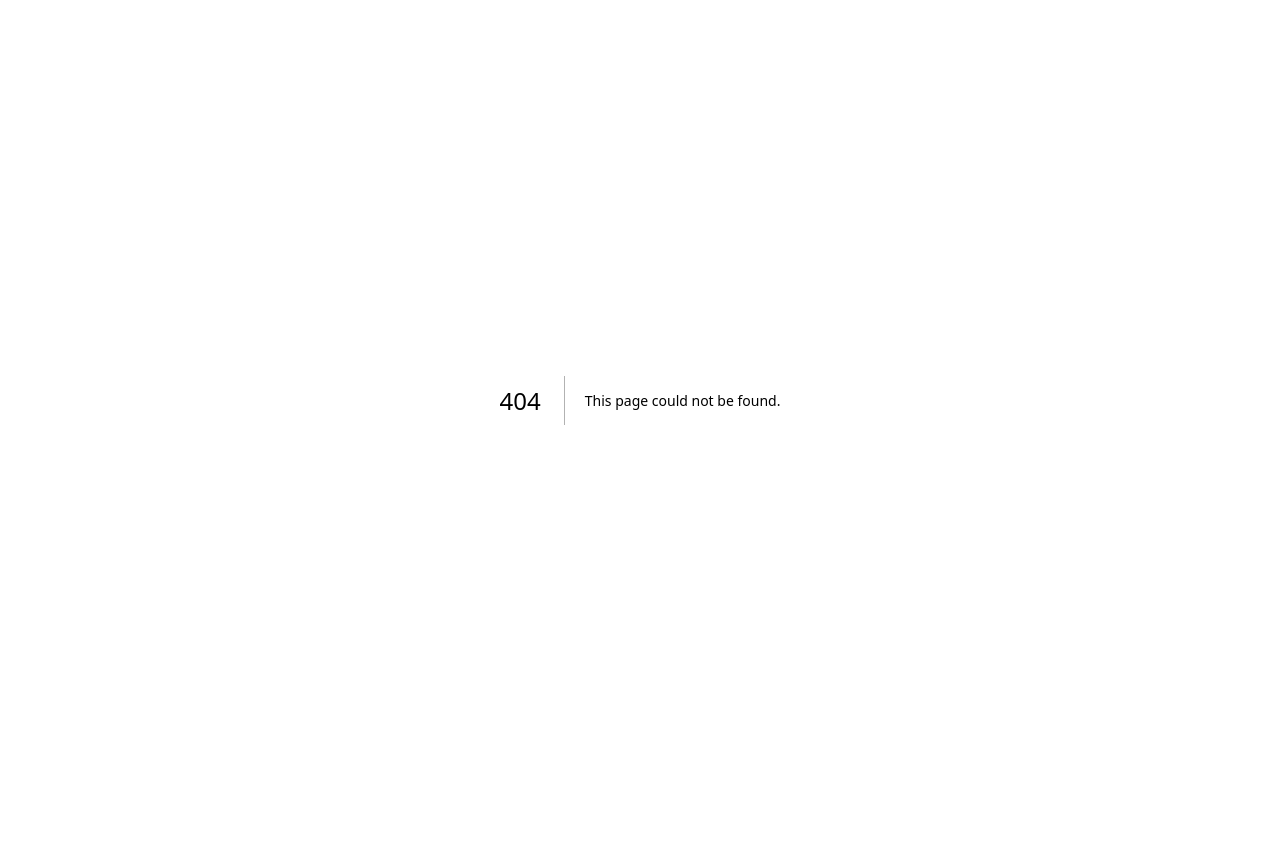
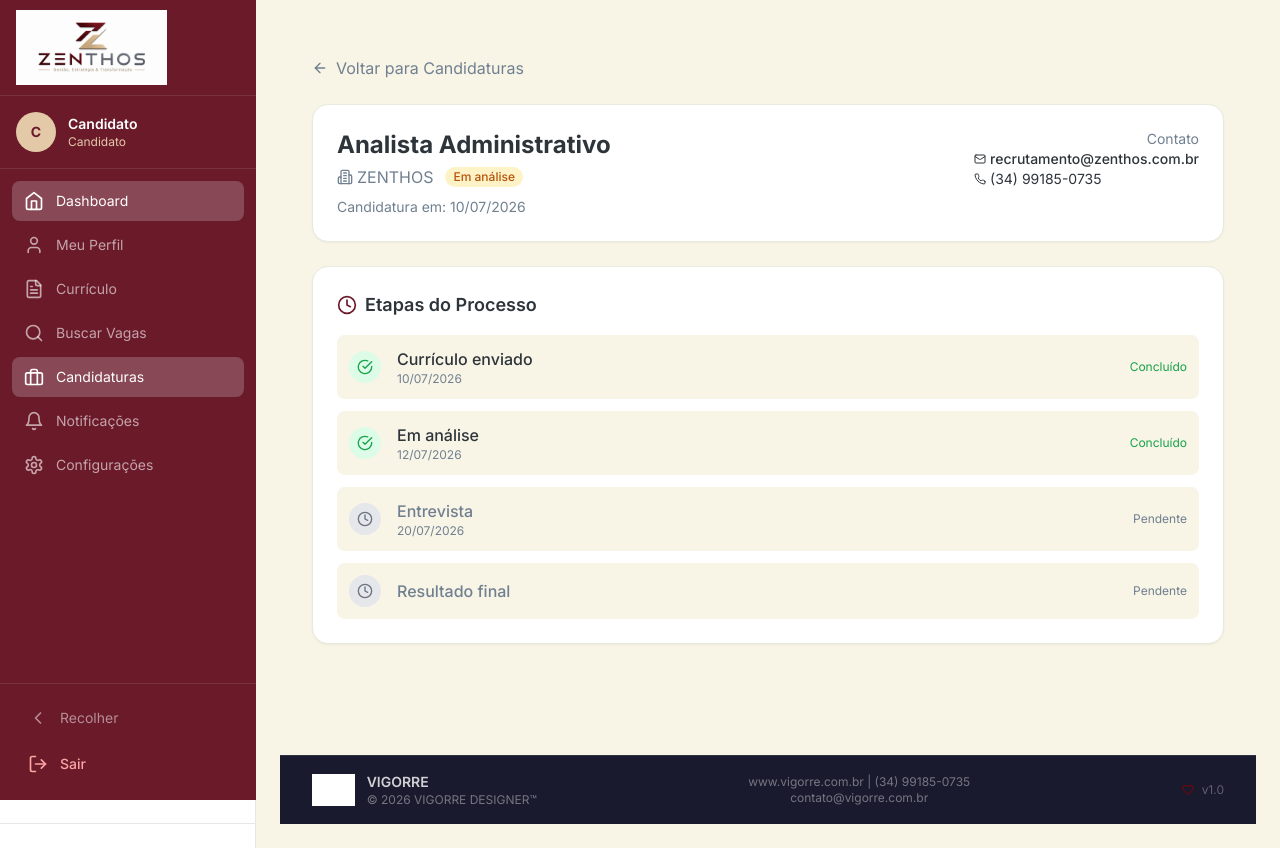
Before and after one commit to trivoroficial/consult_recruit, a Next.js app: page /candidato/candidaturas/1 in a window 1280 px wide. Before the commit this address had no page. Before the commit the page ends 800 px from the top, so only its background shows below. Built offline with nearby package versions, Linux system fonts and the light colour scheme; grey boxes are pictures that could not be loaded.

Commit message:
Add candidatura details page component

```diff
--- /dev/null
+++ b/src/app/(dashboard)/candidato/candidaturas/[id]/page.tsx
@@ -0,0 +1,154 @@
+'use client'
+
+import { useState, useEffect } from 'react'
+import { useParams, useRouter } from 'next/navigation'
+import { DashboardFooter } from '@/components/dashboard/DashboardFooter'
+import { ArrowLeft, Briefcase, Building2, Calendar, CheckCircle, Clock, XCircle, FileText, User, Mail, Phone } from 'lucide-react'
+
+export default function DetalhesCandidatura() {
+  const router = useRouter()
+  const params = useParams()
+  const id = params.id as string
+
+  const [candidatura, setCandidatura] = useState<any>(null)
+  const [loading, setLoading] = useState(true)
+
+  useEffect(() => {
+    setTimeout(() => {
+      setCandidatura({
+        id: parseInt(id),
+        vaga: 'Analista Administrativo',
+        empresa: 'ZENTHOS',
+        status: 'Em análise',
+        data: '10/07/2026',
+        descricao: 'Processo seletivo para Analista Administrativo',
+        etapas: [
+          { nome: 'Currículo enviado', data: '10/07/2026', concluido: true },
+          { nome: 'Em análise', data: '12/07/2026', concluido: true },
+          { nome: 'Entrevista', data: '20/07/2026', concluido: false },
+          { nome: 'Resultado final', data: '', concluido: false }
+        ],
+        contato: 'recrutamento@zenthos.com.br',
+        telefone: '(34) 99185-0735'
+      })
+      setLoading(false)
+    }, 1000)
+  }, [id])
+
+  if (loading) {
+    return (
+      <div className="min-h-screen bg-[#F8F4E6] flex flex-col">
+        <div className="flex-1 p-8 flex items-center justify-center">
+          <div className="text-center">
+            <Briefcase className="h-12 w-12 text-[#6B1A2A] animate-pulse mx-auto mb-4" />
+            <p className="text-[#708090]">Carregando...</p>
+          </div>
+        </div>
+        <DashboardFooter />
+      </div>
+    )
+  }
+
+  if (!candidatura) {
+    return (
+      <div className="min-h-screen bg-[#F8F4E6] flex flex-col">
+        <div className="flex-1 p-8">
+          <button
+            onClick={() => router.push('/candidato/candidaturas')}
+            className="flex items-center gap-2 text-[#708090] hover:text-[#6B1A2A] transition mb-6"
+          >
+            <ArrowLeft className="h-4 w-4" />
+            Voltar
+          </button>
+          <div className="bg-white rounded-2xl shadow-sm border border-[#E8EAE0] p-12 text-center">
+            <Briefcase className="h-12 w-12 text-[#708090] mx-auto mb-4" />
+            <p className="text-[#708090]">Candidatura não encontrada</p>
+          </div>
+        </div>
+        <DashboardFooter />
+      </div>
+    )
+  }
+
+  return (
+    <div className="min-h-screen bg-[#F8F4E6] flex flex-col">
+      <div className="flex-1 p-8">
+        <button
+          onClick={() => router.push('/candidato/candidaturas')}
+          className="flex items-center gap-2 text-[#708090] hover:text-[#6B1A2A] transition mb-6"
+        >
+          <ArrowLeft className="h-4 w-4" />
+          Voltar para Candidaturas
+        </button>
+
+        {/* Header */}
+        <div className="bg-white rounded-2xl shadow-sm border border-[#E8EAE0] p-6 mb-6">
+          <div className="flex items-start justify-between">
+            <div>
+              <h1 className="text-2xl font-bold text-[#2D343A]">{candidatura.vaga}</h1>
+              <div className="flex items-center gap-3 mt-1">
+                <span className="flex items-center gap-1 text-[#708090]">
+                  <Building2 className="h-4 w-4" />
+                  {candidatura.empresa}
+                </span>
+                <span className={`px-2 py-0.5 rounded-full text-xs font-medium ${
+                  candidatura.status === 'Em análise' ? 'bg-yellow-100 text-yellow-700' :
+                  candidatura.status === 'Entrevista' ? 'bg-blue-100 text-blue-700' :
+                  candidatura.status === 'Aprovado' ? 'bg-green-100 text-green-700' :
+                  'bg-red-100 text-red-700'
+                }`}>
+                  {candidatura.status}
+                </span>
+              </div>
+              <p className="text-sm text-[#708090] mt-2">Candidatura em: {candidatura.data}</p>
+            </div>
+            <div className="text-right">
+              <p className="text-sm text-[#708090]">Contato</p>
+              <p className="text-sm font-medium text-[#2D343A] flex items-center gap-1">
+                <Mail className="h-3 w-3" />
+                {candidatura.contato}
+              </p>
+              <p className="text-sm text-[#2D343A] flex items-center gap-1">
+                <Phone className="h-3 w-3" />
+                {candidatura.telefone}
+              </p>
+            </div>
+          </div>
+        </div>
+
+        {/* Etapas */}
+        <div className="bg-white rounded-2xl shadow-sm border border-[#E8EAE0] p-6">
+          <h2 className="text-lg font-semibold text-[#2D343A] mb-4 flex items-center gap-2">
+            <Clock className="h-5 w-5 text-[#6B1A2A]" />
+            Etapas do Processo
+          </h2>
+          <div className="space-y-3">
+            {candidatura.etapas.map((etapa: any, index: number) => (
+              <div key={index} className="flex items-center gap-4 p-3 bg-[#F8F4E6] rounded-lg">
+                <div className={`w-8 h-8 rounded-full flex items-center justify-center ${
+                  etapa.concluido ? 'bg-green-100 text-green-600' : 'bg-gray-200 text-gray-500'
+                }`}>
+                  {etapa.concluido ? <CheckCircle className="h-4 w-4" /> : <Clock className="h-4 w-4" />}
+                </div>
+                <div className="flex-1">
+                  <p className={`font-medium ${etapa.concluido ? 'text-[#2D343A]' : 'text-[#708090]'}`}>
+                    {etapa.nome}
+                  </p>
+                  {etapa.data && (
+                    <p className="text-xs text-[#708090]">{etapa.data}</p>
+                  )}
+                </div>
+                {etapa.concluido ? (
+                  <span className="text-xs text-green-600">Concluído</span>
+                ) : (
+                  <span className="text-xs text-[#708090]">Pendente</span>
+                )}
+              </div>
+            ))}
+          </div>
+        </div>
+      </div>
+      <DashboardFooter />
+    </div>
+  )
+}
```
